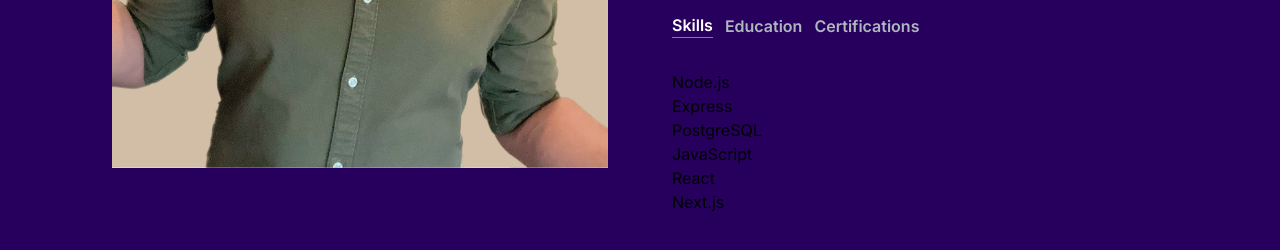
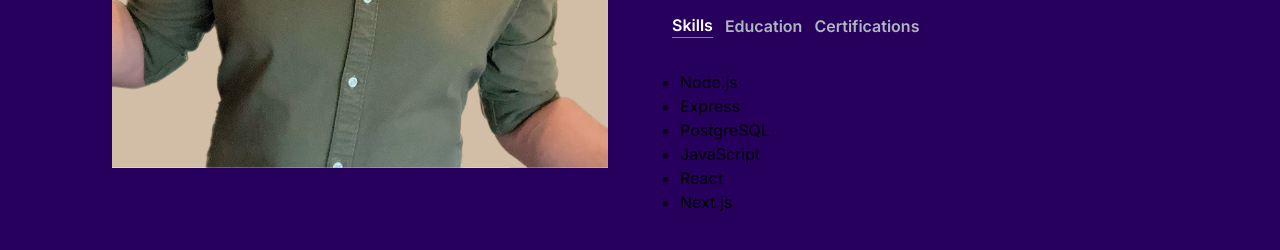
Before and after one commit to DavidAdam1323/my_portfolio_project, a Next.js app: page / in a window 1280 px wide. Shown: the part 959-1209 px from the top of the page. Built offline with nearby package versions, Linux system fonts and the light colour scheme.

Commit message:
Update list styling in component with disc bullets and left padding

```diff
--- a/src/app/components/AboutSection.jsx
+++ b/src/app/components/AboutSection.jsx
@@ -8,7 +8,7 @@
     title: "Skills",
     id: "skills",
     content: (
-      <ul>
+      <ul className="list-disc pl-2">
         <li>Node.js</li>
         <li>Express</li>
         <li>PostgreSQL</li>
@@ -22,7 +22,7 @@
     title: "Education",
     id: "education",
     content: (
-      <ul>
+      <ul className="list-disc pl-2">
         <li>School of Code</li>
         <li>Udemy</li>
       </ul>
@@ -32,7 +32,7 @@
     title: "Certifications",
     id: "certifications",
     content: (
-      <ul>
+      <ul className="list-disc pl-2">
         <li>Full Stack Web Developer - SoC</li>
         <li>Full Stack Web Developer - Udemy</li>
       </ul>
```
